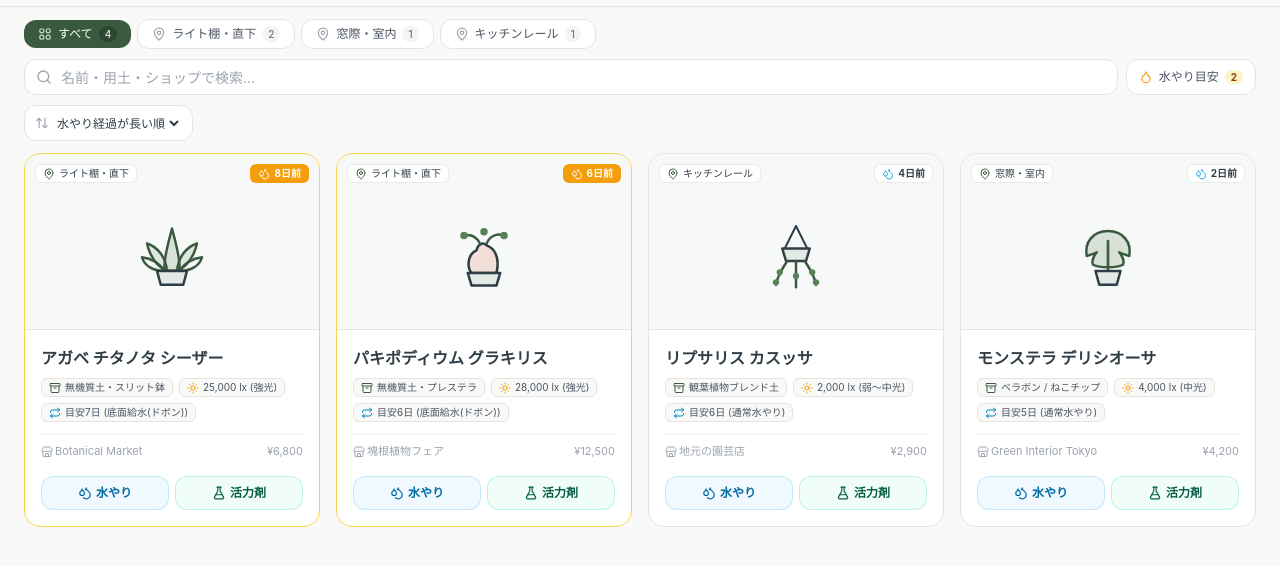
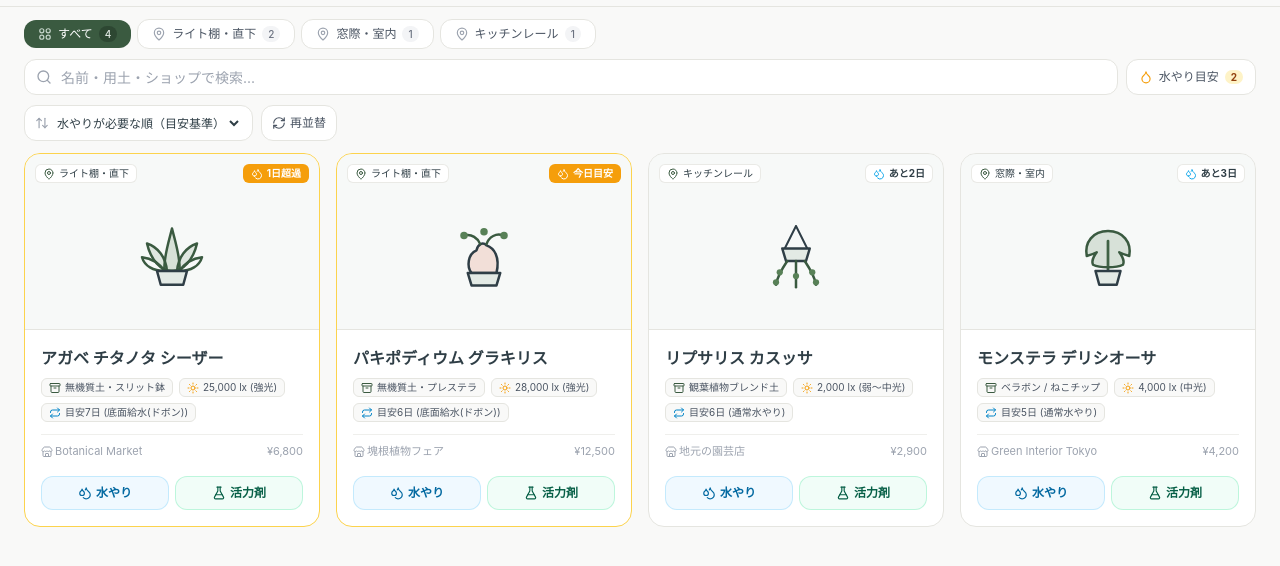
Before and after one commit to nemimiff/Verdure, a plain HTML site: page index.html in a window 1280 px wide. Shown: the part 58-624 px from the top of the page. Drawn offline with Linux system fonts and the light colour scheme.

Commit message:
feat: 水やり優先の並び替えを改善
Co-authored-by: Copilot <223556219+Copilot@users.noreply.github.com>

```diff
--- a/app.js
+++ b/app.js
@@ -384,11 +384,16 @@ function renderApp() {
   updateHeaderBadges();
 }
 
+function getWaterMarginDays(plant) {
+  if (!plant.waterIntervalDays) return null;
+  if (!plant.lastWatered) return -9999;
+  const elapsed = calcDaysBetween(plant.lastWatered);
+  return elapsed === null ? null : Number(plant.waterIntervalDays) - elapsed;
+}
+
 function isPlantNeedingWater(plant) {
-  if (!plant.waterIntervalDays) return false;
-  if (!plant.lastWatered) return true;
-  const days = calcDaysBetween(plant.lastWatered);
-  return days !== null && days >= Number(plant.waterIntervalDays);
+  const margin = getWaterMarginDays(plant);
+  return margin !== null && margin <= 0;
 }
 
 function updateHeaderBadges() {
@@ -458,6 +463,14 @@ function getFilteredAndSortedPlants() {
 
   const sortVal = document.getElementById('sortSelect').value;
   list.sort((a, b) => {
+    if (sortVal === 'water_priority') {
+      const ma = getWaterMarginDays(a) ?? 9999;
+      const mb = getWaterMarginDays(b) ?? 9999;
+      if (ma !== mb) return ma - mb;
+      const da = a.lastWatered ? calcDaysBetween(a.lastWatered) : 9999;
+      const db = b.lastWatered ? calcDaysBetween(b.lastWatered) : 9999;
+      return db - da;
+    }
     if (sortVal === 'water_desc') {
       const da = a.lastWatered ? calcDaysBetween(a.lastWatered) : 9999;
       const db = b.lastWatered ? calcDaysBetween(b.lastWatered) : 9999;
@@ -480,12 +493,19 @@ function createPlantCard(plant) {
   const latestPhoto = latestLog?.photoDataUrl || null;
 
   const daysSinceWater = plant.lastWatered ? calcDaysBetween(plant.lastWatered) : null;
+  const waterMargin = getWaterMarginDays(plant);
   const needsWater = isPlantNeedingWater(plant);
-  const waterBadgeText = daysSinceWater === null
-    ? '未記録'
-    : daysSinceWater === 0
-      ? '今日完了'
-      : `${daysSinceWater}日前`;
+
+  let waterBadgeText;
+  if (daysSinceWater === 0) {
+    waterBadgeText = '今日完了';
+  } else if (waterMargin !== null && waterMargin !== -9999) {
+    if (waterMargin > 0) waterBadgeText = `あと${waterMargin}日`;
+    else if (waterMargin === 0) waterBadgeText = '今日目安';
+    else waterBadgeText = `${Math.abs(waterMargin)}日超過`;
+  } else {
+    waterBadgeText = daysSinceWater === null ? '未記録' : `${daysSinceWater}日前`;
+  }
 
   const isBatchSelected = appState.batchSelectedIds.has(plant.id);
   const card = createElement('article', `group bg-surface rounded-2xl border shadow-2xs hover:shadow-md transition-all duration-200 flex flex-col overflow-hidden ${
@@ -631,7 +651,13 @@ async function recordPlantCare(plantId, careType, toastMessage) {
     if (appState.activeDetailPlantId === plantId) populateDetailModal(plantId);
     return;
   }
-  renderApp();
+  const existingCard = document.getElementById(`card_${plantId}`);
+  if (existingCard) {
+    existingCard.replaceWith(createPlantCard(plant));
+    updateHeaderBadges();
+  } else {
+    renderApp();
+  }
   if (appState.activeDetailPlantId === plantId) {
     populateDetailModal(plantId);
   }
@@ -1641,6 +1667,10 @@ function initializeUIEvents() {
     },
     clearSearch,
     toggleNeedsWaterFilter,
+    resortGrid: () => {
+      renderApp();
+      showToast('並び順を更新しました');
+    },
     resetFilters,
     closeDetailModal,
     addGrowthLogEntry,
--- a/index.html
+++ b/index.html
@@ -157,10 +157,11 @@
       </button>
     </div>
 
-    <div class="flex items-center justify-between">
-      <div class="flex items-center gap-1 bg-white border border-stoneborder rounded-xl px-2.5 h-9 text-xs text-gray-600 w-full sm:w-auto">
+<div class="flex items-center gap-2">
+      <div class="flex items-center gap-1 bg-white border border-stoneborder rounded-xl px-2.5 h-9 text-xs text-gray-600 flex-1 sm:flex-none sm:w-auto">
         <span data-icon="arrow-up-down" data-icon-class="w-3.5 h-3.5 text-gray-400 shrink-0"></span>
         <select id="sortSelect" class="bg-transparent focus:outline-none font-medium text-charcoal cursor-pointer w-full text-xs">
+          <option value="water_priority">水やりが必要な順（目安基準）</option>
           <option value="water_desc">水やり経過が長い順</option>
           <option value="name_asc">植物名順 (A-Z)</option>
           <option value="purchase_desc">お迎えが新しい順</option>
@@ -168,6 +169,16 @@
           <option value="price_desc">価格が高い順</option>
         </select>
       </div>
+      <button
+        type="button"
+        id="resortBtn"
+        data-action="resortGrid"
+        class="h-9 px-2.5 rounded-xl border border-stoneborder bg-white hover:bg-sage-50 text-gray-600 hover:text-sage-700 flex items-center gap-1 text-xs font-medium transition shrink-0 cursor-pointer"
+        title="現在の条件で並び順を更新"
+      >
+        <span data-icon="refresh-cw" data-icon-class="w-3.5 h-3.5"></span>
+        <span class="hidden sm:inline">再並替</span>
+      </button>
     </div>
   </section>
 
--- a/svg-assets.js
+++ b/svg-assets.js
@@ -34,6 +34,7 @@ const ICON_PATHS = {
   'images': '<rect width="18" height="18" x="3" y="3" rx="2" ry="2"/><circle cx="9" cy="9" r="2"/><path d="m21 15-3.086-3.086a2 2 0 0 0-2.828 0L6 21"/>',
   'layout-grid': '<circle cx="17.5" cy="17.5" r="3.5"/><circle cx="17.5" cy="6.5" r="3.5"/><circle cx="6.5" cy="17.5" r="3.5"/><circle cx="6.5" cy="6.5" r="3.5"/>',
   'archive': '<rect width="20" height="5" x="2" y="3" rx="1"/><path d="M4 8v11a2 2 0 0 0 2 2h12a2 2 0 0 0 2-2V8"/><path d="M10 12h4"/>',
+  'refresh-cw': '<path d="M3 12a9 9 0 0 1 9-9 9.75 9.75 0 0 1 6.74 2.74L21 8"/><path d="M21 3v5h-5"/><path d="M21 12a9 9 0 0 1-9 9 9.75 9.75 0 0 1-6.74-2.74L3 16"/><path d="M8 16H3v5"/>',
   'repeat': '<path d="m17 2 4 4-4 4"/><path d="M3 11v-1a4 4 0 0 1 4-4h14"/><path d="m7 22-4-4 4-4"/><path d="M21 13v1a4 4 0 0 1-4 4H3"/>'
 };
 
```
